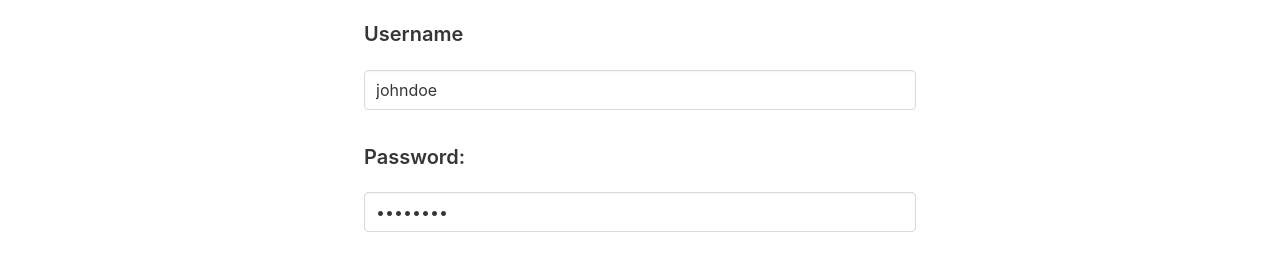
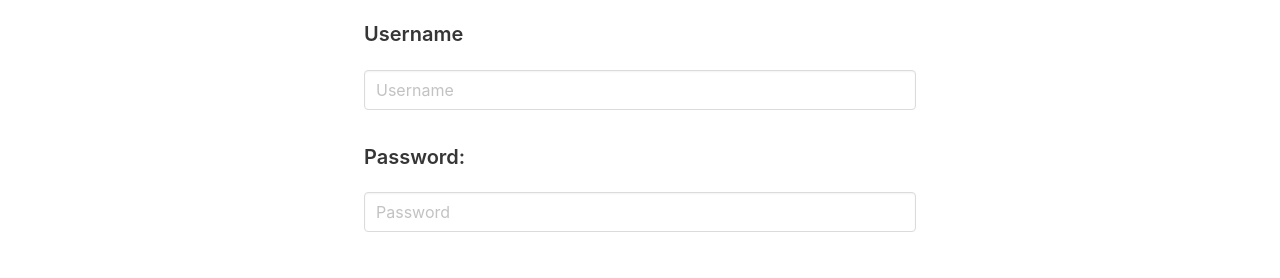
Before and after one commit to Sujan-Kandeepan/CampusEats, a React (Create React App) app: page /accSetupFirst in a window 1280 px wide. Shown: the part 206-484 px from the top of the page. Built offline with nearby package versions, Linux system fonts and the light colour scheme.

Commit message:
Keep existing user profile but empty signup form

```diff
--- a/src/AccSetupFirst.js
+++ b/src/AccSetupFirst.js
@@ -42,16 +42,14 @@ export default class AccSetupFirst extends React.Component {
 
     handleSubmit() {
         this.setState({
-            showUsernameCreationError: (this.props.username.length <= 5),
-            showPasswordCreationError: (this.props.password.length <= 5)
+            showUsernameCreationError: (this.state.username.length <= 5),
+            showPasswordCreationError: (this.state.password.length <= 5)
         });
 
-        if (this.props.username.length > 5 && this.props.password.length > 5) { //create username and password successful
-
-            this.setState({
-                signupFirstPartSuccessful: true
-            })
-
+        if (this.state.username.length > 5 && this.state.password.length > 5) { //create username and password successful
+            this.setState({ signupFirstPartSuccessful: true });
+            this.props.updateUsername(this.state.username);
+            this.props.updatePassword(this.state.password);
         }
     }
 
@@ -71,7 +69,7 @@ export default class AccSetupFirst extends React.Component {
                         <br />
                         <div className="field">
                         <h5 className="title is-5">Username</h5>
-                        <input className="input" type="text" placeholder="Username" value={this.props.username} onChange={(evt) => this.props.updateUsername(evt.target.value)} />
+                        <input className="input" type="text" placeholder="Username" value={this.state.username} onChange={(evt) => this.setState({ username: evt.target.value})} />
                         {
                             this.state.showUsernameCreationError ? (
                                 <p className="help is-danger">Username must be at least 6 characters</p>
@@ -80,7 +78,7 @@ export default class AccSetupFirst extends React.Component {
                         </div>
                         <br />
                         <h5 className="title is-5">Password:</h5>
-                        <input className="input" type="password" placeholder="Password" value={this.props.password} onChange={(evt) => this.props.updatePassword(evt.target.value)}  />
+                        <input className="input" type="password" placeholder="Password" value={this.state.password} onChange={(evt) => this.setState({ password: evt.target.value })}  />
 
                         {
                             this.state.showPasswordCreationError ? (
--- a/src/App.js
+++ b/src/App.js
@@ -107,12 +107,11 @@ export default class App extends React.Component {
             <Logout changeLoginState={this.changeLoginStateFromApp} />
             </Route>
             <Route path="/accSetupFirst">
-              <AccSetupFirst username={this.state.username} password={this.state.password} updateUsername={this.updateUsername} updatePassword={this.updatePassword} />
+              <AccSetupFirst updateUsername={this.updateUsername} updatePassword={this.updatePassword} />
             </Route>
             <Route path="/accSetup">
               <AccSetup changeLoginState={this.changeLoginStateFromApp}
-              updateUserInfo={this.updateUserInfoFromApp}
-              existingUserInfo={this.state.user}/>
+                updateUserInfo={this.updateUserInfoFromApp} />
             </Route>
             <Route path="/settings">
             <Settings reviews={this.state.reviews} username={this.state.username} password={this.state.password}
```
